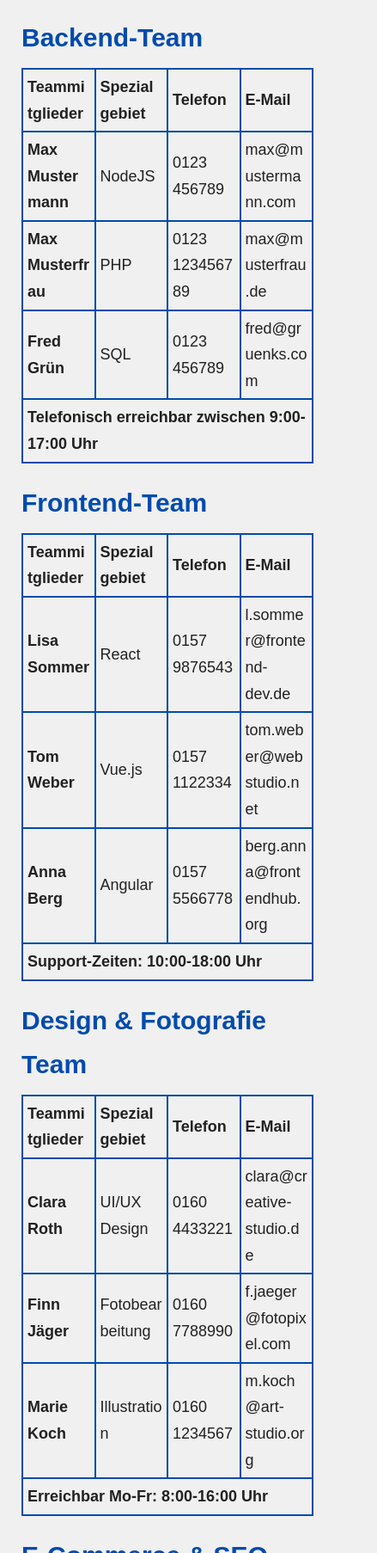
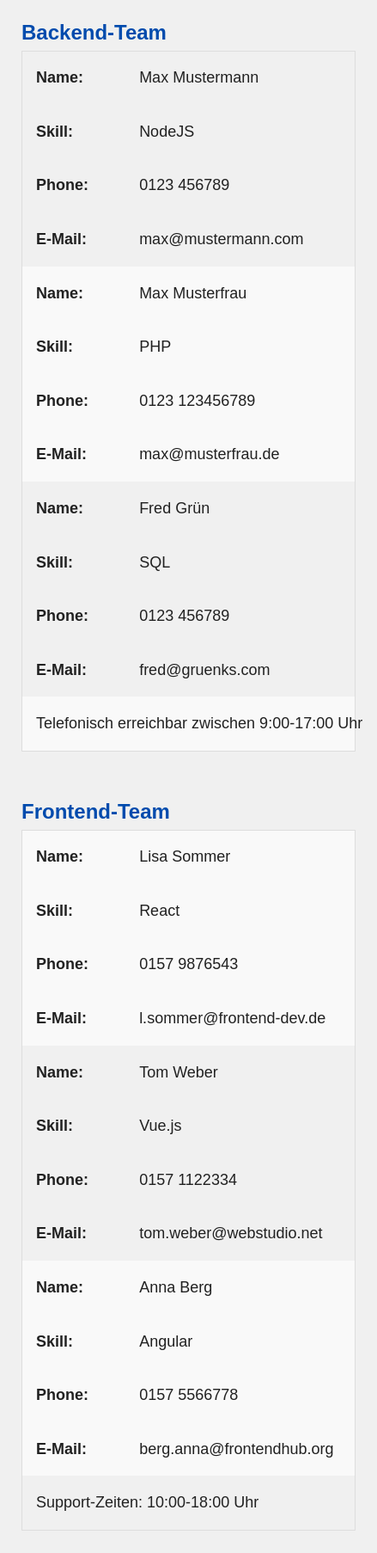
Before and after one commit to truejojo/Agentur-Star, a plain HTML site: page pages/team.html in a window 390 px wide. Shown: the part 194-2000 px from the top of the page at 86% size, 439 px wide, since content can reach past the window. Drawn offline with Linux system fonts and the light colour scheme.

Commit message:
team.htm - responsive

```diff
--- a/css/style.css
+++ b/css/style.css
@@ -273,34 +273,61 @@ a {
 }
 
 /* Teammitglieder */
-caption {
-  font-size: 30px;
-  color: var(--primary-color);
-  margin-bottom: 10px;
-  text-align: left;
-  font-weight: bold;
-}
+/* .table-wrapper {
+  width: 100%;
+  overflow-x: scroll;
+} */
 
 table {
-  table-layout: fixed;
   width: 100%;
   border-collapse: collapse;
-  margin-bottom: 20px;
+  margin-bottom: 50px;
+  white-space: nowrap;
+  border: 1px solid #ddd;
 }
 
 th,
 td {
-  width: 1%;
-  border: 2px solid var(--primary-color);
-  padding: 5px;
+  padding: 1rem;
 }
-
+catpion,
 th {
   text-align: left;
 }
 
-tr td:first-child {
+caption {
+  padding-blockks: 0.5rem;
+  font-size: 1.5rem;
+  color: var(--primary-color);
   font-weight: bold;
+  text-align: left !important;
+}
+th {
+  background-color: #d3d3d3;
+}
+tr:nth-of-type(2n) {
+  background-color: #f9f9f9;
+}
+
+@media screen and (max-width: 820px) {
+  th {
+    display: none;
+  }
+
+  td {
+    display: grid;
+    grid-template-columns: 12ch auto;
+  }
+
+  td::before {
+    content: attr(data-cell) ': ';
+    font-weight: bold;
+    text-transform: capitalize;
+  }
+
+  tbody tr:last-child td::before {
+    content: none;
+  }
 }
 
 /* Impressum */
--- a/pages/team.html
+++ b/pages/team.html
@@ -48,6 +48,7 @@
       <div class="container">
         <h1>Teammitglieder</h1>
         <!-- Backend -->
+        <!-- <div class="table-wrapper"> -->
         <table>
           <caption>
             Backend-Team
@@ -57,36 +58,34 @@
               <th>Teammitglieder</th>
               <th>Spezialgebiet</th>
               <th>Telefon</th>
-              <th>E-Mail</th>
+              <th>E-e-Mail</th>
             </tr>
           </thead>
           <tbody>
             <tr>
-              <td>Max Mustermann</td>
-              <td>NodeJS</td>
-              <td>0123 456789</td>
-              <td>max@mustermann.com</td>
+              <td data-cell="name">Max Mustermann</td>
+              <td data-cell="skill">NodeJS</td>
+              <td data-cell="phone">0123 456789</td>
+              <td data-cell="e-mail">max@mustermann.com</td>
             </tr>
             <tr>
-              <td>Max Musterfrau</td>
-              <td>PHP</td>
-              <td>0123 123456789</td>
-              <td>max@musterfrau.de</td>
+              <td data-cell="name">Max Musterfrau</td>
+              <td data-cell="skill">PHP</td>
+              <td data-cell="phone">0123 123456789</td>
+              <td data-cell="e-mail">max@musterfrau.de</td>
             </tr>
             <tr>
-              <td>Fred Grün</td>
-              <td>SQL</td>
-              <td>0123 456789</td>
-              <td>fred@gruenks.com</td>
+              <td data-cell="name">Fred Grün</td>
+              <td data-cell="skill">SQL</td>
+              <td data-cell="phone">0123 456789</td>
+              <td data-cell="e-mail">fred@gruenks.com</td>
             </tr>
-          </tbody>
-          <tfoot>
             <tr>
               <td colspan="4">
                 Telefonisch erreichbar zwischen 9:00-17:00 Uhr
               </td>
             </tr>
-          </tfoot>
+          </tbody>
         </table>
 
         <!-- Frontend -->
@@ -94,39 +93,33 @@
           <caption>
             Frontend-Team
           </caption>
-          <thead>
           <tr>
             <th>Teammitglieder</th>
             <th>Spezialgebiet</th>
             <th>Telefon</th>
-              <th>E-Mail</th>
-            </tr>
-          </thead>
-          <tbody>
-            <tr>
-              <td>Lisa Sommer</td>
-              <td>React</td>
-              <td>0157 9876543</td>
-              <td>l.sommer@frontend-dev.de</td>
+            <th>E-e-Mail</th>
           </tr>
           <tr>
-              <td>Tom Weber</td>
-              <td>Vue.js</td>
-              <td>0157 1122334</td>
-              <td>tom.weber@webstudio.net</td>
+            <td data-cell="name">Lisa Sommer</td>
+            <td data-cell="skill">React</td>
+            <td data-cell="phone">0157 9876543</td>
+            <td data-cell="e-mail">l.sommer@frontend-dev.de</td>
           </tr>
           <tr>
-              <td>Anna Berg</td>
-              <td>Angular</td>
-              <td>0157 5566778</td>
-              <td>berg.anna@frontendhub.org</td>
+            <td data-cell="name">Tom Weber</td>
+            <td data-cell="skill">Vue.js</td>
+            <td data-cell="phone">0157 1122334</td>
+            <td data-cell="e-mail">tom.weber@webstudio.net</td>
           </tr>
-          </tbody>
-          <tfoot>
+          <tr>
+            <td data-cell="name">Anna Berg</td>
+            <td data-cell="skill">Angular</td>
+            <td data-cell="phone">0157 5566778</td>
+            <td data-cell="e-mail">berg.anna@frontendhub.org</td>
+          </tr>
           <tr>
             <td colspan="4">Support-Zeiten: 10:00-18:00 Uhr</td>
           </tr>
-          </tfoot>
         </table>
 
         <!-- Design & Fotografie Team-->
@@ -134,39 +127,33 @@
           <caption>
             Design & Fotografie Team
           </caption>
-          <thead>
           <tr>
             <th>Teammitglieder</th>
             <th>Spezialgebiet</th>
             <th>Telefon</th>
-              <th>E-Mail</th>
-            </tr>
-          </thead>
-          <tbody>
-            <tr>
-              <td>Clara Roth</td>
-              <td>UI/UX Design</td>
-              <td>0160 4433221</td>
-              <td>clara@creative-studio.de</td>
+            <th>E-e-Mail</th>
           </tr>
           <tr>
-              <td>Finn Jäger</td>
-              <td>Fotobearbeitung</td>
-              <td>0160 7788990</td>
-              <td>f.jaeger@fotopixel.com</td>
+            <td data-cell="name">Clara Roth</td>
+            <td data-cell="skill">UI/UX Design</td>
+            <td data-cell="phone">0160 4433221</td>
+            <td data-cell="e-mail">clara@creative-studio.de</td>
           </tr>
           <tr>
-              <td>Marie Koch</td>
-              <td>Illustration</td>
-              <td>0160 1234567</td>
-              <td>m.koch@art-studio.org</td>
+            <td data-cell="name">Finn Jäger</td>
+            <td data-cell="skill">Fotobearbeitung</td>
+            <td data-cell="phone">0160 7788990</td>
+            <td data-cell="e-mail">f.jaeger@fotopixel.com</td>
           </tr>
-          </tbody>
-          <tfoot>
+          <tr>
+            <td data-cell="name">Marie Koch</td>
+            <td data-cell="skill">Illustration</td>
+            <td data-cell="phone">0160 1234567</td>
+            <td data-cell="e-mail">m.koch@art-studio.org</td>
+          </tr>
           <tr>
             <td colspan="4">Erreichbar Mo-Fr: 8:00-16:00 Uhr</td>
           </tr>
-          </tfoot>
         </table>
 
         <!-- E-commerce & SEO team -->
@@ -174,39 +161,33 @@
           <caption>
             E-Commerce & SEO Team
           </caption>
-          <thead>
           <tr>
             <th>Teammitglieder</th>
             <th>Spezialgebiet</th>
             <th>Telefon</th>
-              <th>E-Mail</th>
-            </tr>
-          </thead>
-          <tbody>
-            <tr>
-              <td>Paul Schneider</td>
-              <td>Shopware</td>
-              <td>0176 3344556</td>
-              <td>paul@ecom-consult.de</td>
+            <th>E-e-Mail</th>
           </tr>
           <tr>
-              <td>Sarah Klein</td>
-              <td>SEO-Optimierung</td>
-              <td>0176 6677889</td>
-              <td>klein@seo-experts.net</td>
+            <td data-cell="name">Paul Schneider</td>
+            <td data-cell="skill">Shopware</td>
+            <td data-cell="phone">0176 3344556</td>
+            <td data-cell="e-mail">paul@ecom-consult.de</td>
           </tr>
           <tr>
-              <td>Jan Wolf</td>
-              <td>Google Ads</td>
-              <td>0176 9900112</td>
-              <td>wolf.jan@digital-masters.com</td>
+            <td data-cell="name">Sarah Klein</td>
+            <td data-cell="skill">SEO-Optimierung</td>
+            <td data-cell="phone">0176 6677889</td>
+            <td data-cell="e-mail">klein@seo-experts.net</td>
           </tr>
-          </tbody>
-          <tfoot>
+          <tr>
+            <td data-cell="name">Jan Wolf</td>
+            <td data-cell="skill">Google Ads</td>
+            <td data-cell="phone">0176 9900112</td>
+            <td data-cell="e-mail">wolf.jan@digital-masters.com</td>
+          </tr>
           <tr>
             <td colspan="4">Beratungstermine nach Vereinbarung</td>
           </tr>
-          </tfoot>
         </table>
       </div>
     </main>
```
Lines whose indentation alone changed are shown as unchanged.
